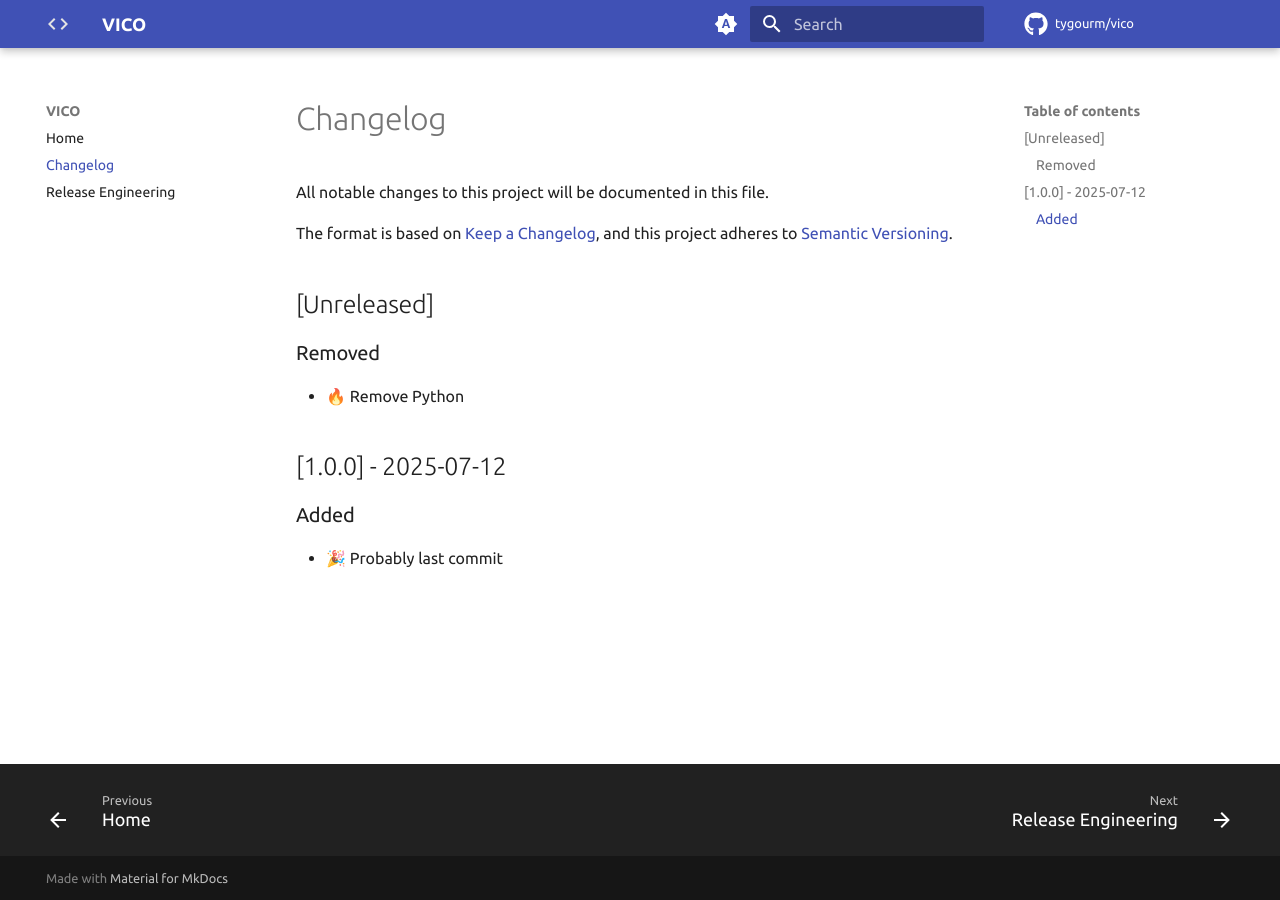
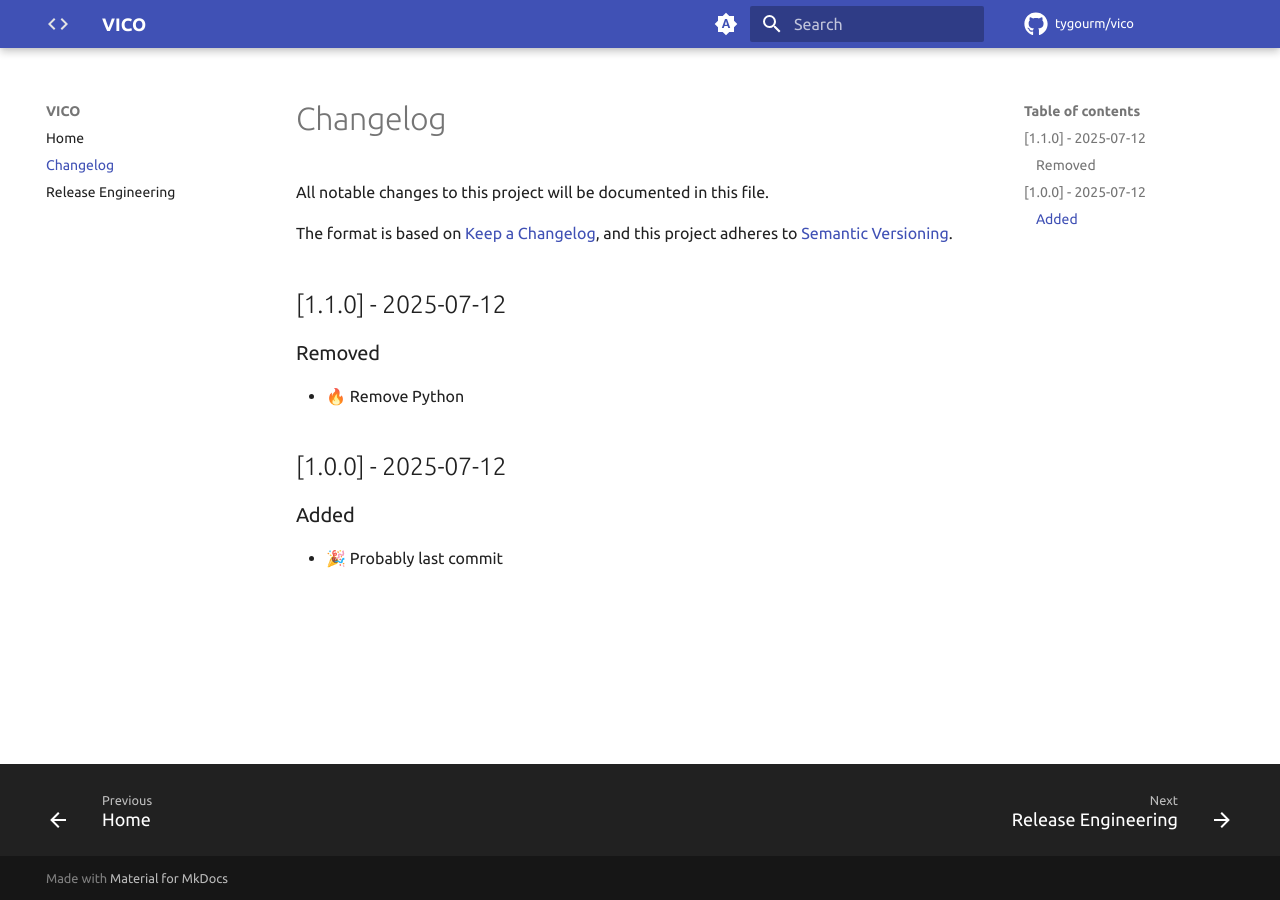
Before and after one commit to tygourm/vico, an MkDocs documentation site: the page built from docs/CHANGELOG.md, in a window 1280 px wide. Built offline with MkDocs 1.6.1 and Material for MkDocs 9.7.7, drawn with Linux system fonts in a browser that asks for light colours; plug-ins that fetch from the network failed and are left out; comment, search, counter and statistics services are not loaded.

Commit message:
🔖 Version 1.1.0

```diff
--- a/docs/CHANGELOG.md
+++ b/docs/CHANGELOG.md
@@ -6,7 +6,7 @@ The format is based on [Keep a Changelog](https://keepachangelog.com/en/1.1.0/),
 and this project adheres to
 [Semantic Versioning](https://semver.org/spec/v2.0.0.html).
 
-## [Unreleased]
+## [1.1.0] - 2025-07-12
 
 ### Removed
 
```
